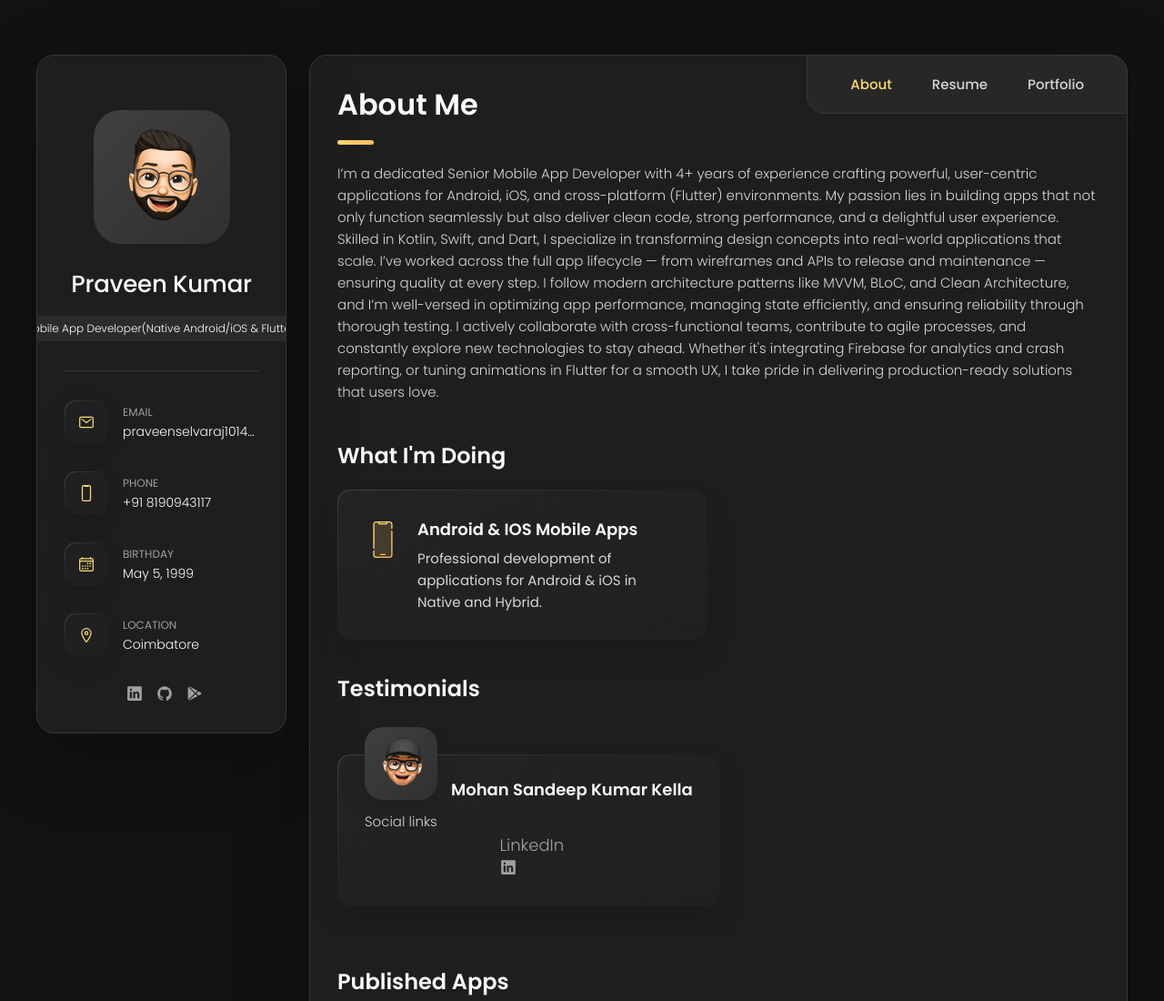
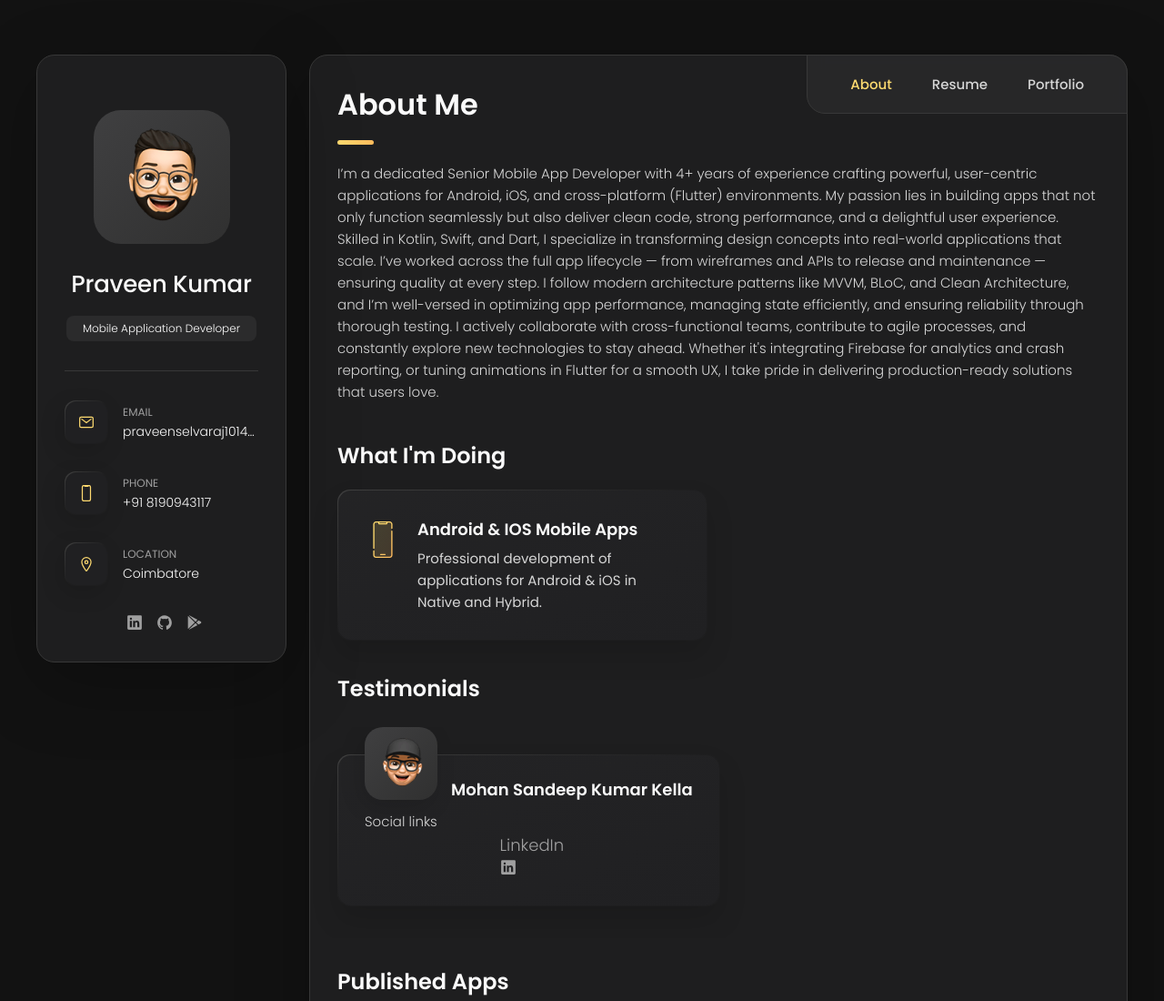
Before and after one commit to praveenselvaraj-dev/praveenselvaraj-dev.github.io, a plain HTML site: page index.html in a window 1280 px wide. Shown: the top 1100 px of the page at 91% size. Drawn offline with nearby package versions, Linux system fonts and the light colour scheme.

Commit message:
Update index.html

```diff
--- a/index.html
+++ b/index.html
@@ -95,7 +95,7 @@
         <div class="info-content">
           <h1 class="name" title="Praveen Kumar">Praveen Kumar</h1>
 
-          <p class="title">Mobile App Developer(Native Android/iOS & Flutter)</p>
+          <p class="title">Mobile Application Developer</p>
         </div>
 
         <button class="info_more-btn" data-sidebar-btn>
@@ -137,20 +137,6 @@
               <p class="contact-title">Phone</p>
 
               <a href="tel:+91 8190943117" class="contact-link">+91 8190943117</a>
-            </div>
-
-          </li>
-
-          <li class="contact-item">
-
-            <div class="icon-box">
-              <ion-icon name="calendar-outline"></ion-icon>
-            </div>
-
-            <div class="contact-info">
-              <p class="contact-title">Birthday</p>
-
-              <time datetime="May 5, 1999">May 5, 1999</time>
             </div>
 
           </li>
```
